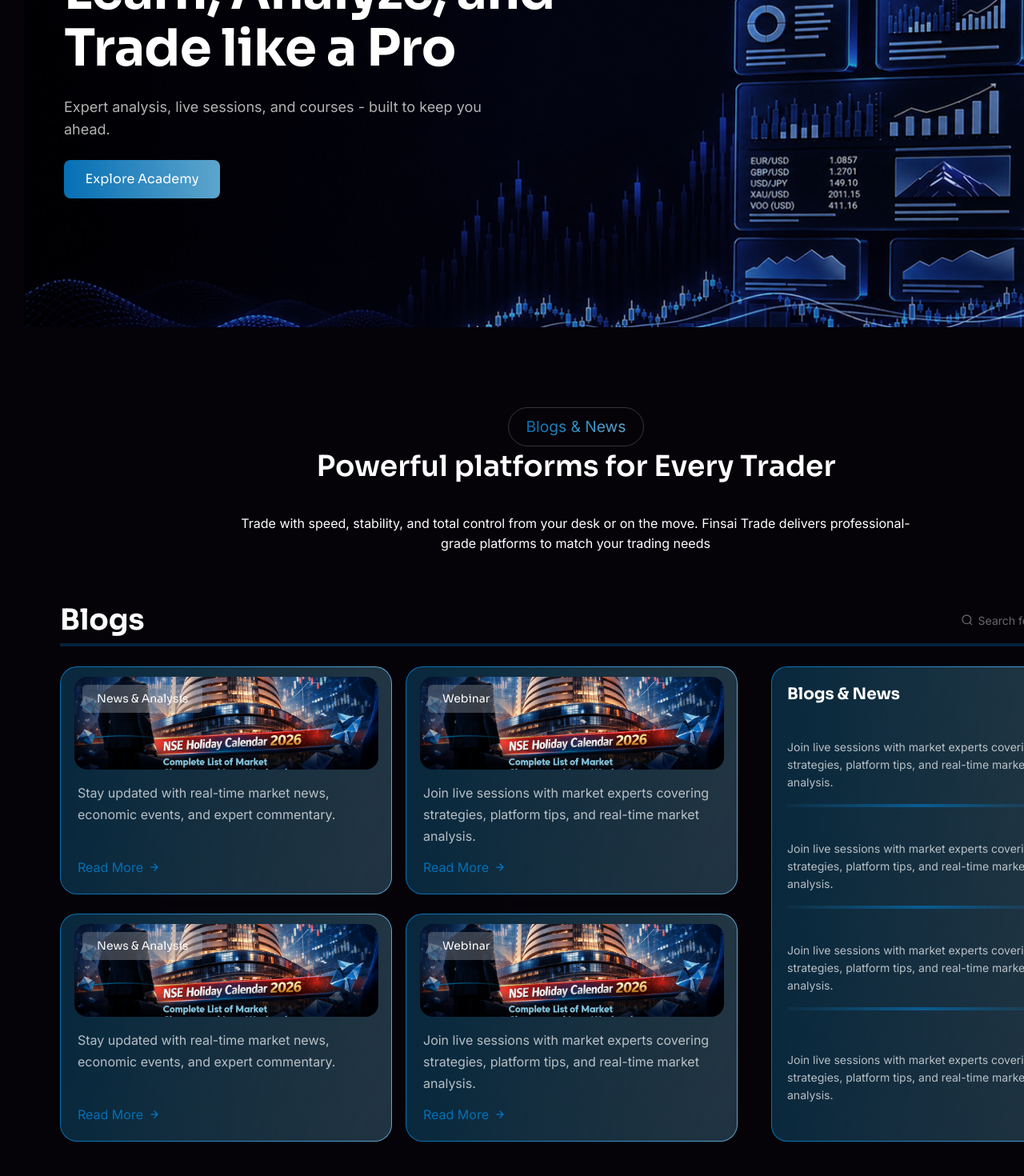
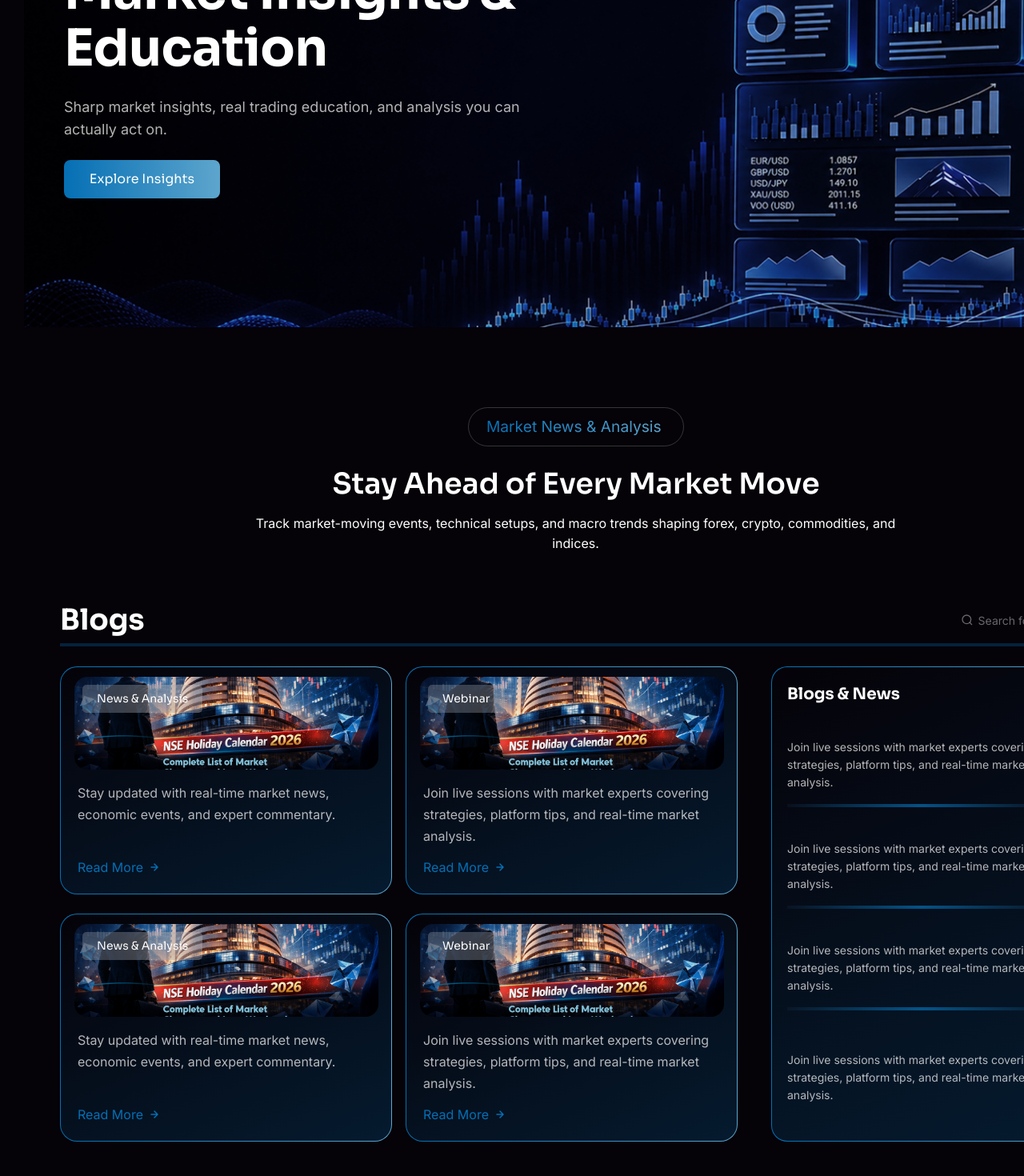
Before and after one commit to finsaitrade007/main-website, a Next.js app: page /blogs in a window 1280 px wide. Shown: the part 320-1790 px from the top of the page at 80% size. Built offline with nearby package versions, Linux system fonts and the light colour scheme; no server answers.

Commit message:
feat: fix blogs and news pages

```diff
--- a/src/components/BlogsHeroSection.tsx
+++ b/src/components/BlogsHeroSection.tsx
@@ -82,7 +82,7 @@ export default function IBHeroSection() {
           color: "#FFFFFF",
           margin: 0,
         }}>
-          Learn, Analyze, and<br />Trade like a Pro
+          Market Insights & Education
         </h1>
 
         {/* Description */}
@@ -92,10 +92,10 @@ export default function IBHeroSection() {
           fontSize: "18px",
           lineHeight: "155%",
           color: "rgba(255,255,255,0.7)",
-          maxWidth: "560px",
+          maxWidth: "590px",
           margin: 0,
         }}>
-          Expert analysis, live sessions, and courses - built to keep you ahead.
+          Sharp market insights, real trading education, and analysis you can actually act on.
         </p>
 
         {/* CTA */}
@@ -117,7 +117,7 @@ export default function IBHeroSection() {
           whiteSpace: "nowrap",
           boxSizing: "border-box",
         }}>
-          Explore Academy
+          Explore Insights
         </Link>
       </div>
     </section>
--- a/src/components/BlogsNewsSection.tsx
+++ b/src/components/BlogsNewsSection.tsx
@@ -3,7 +3,7 @@ import Image from "next/image";
 import { getBlogsPage } from "@/lib/strapi";
 
 const BORDER_GRADIENT = "linear-gradient(269.63deg, #7DB9D6 -35.69%, #056FB4 99.68%)";
-const CARD_INNER_BG = "linear-gradient(0deg, rgba(10,10,10,0.7), rgba(10,10,10,0.7)), linear-gradient(119.3deg, rgba(0,0,0,0) 23.34%, rgba(73,109,171,0.3) 96.36%)";
+const CARD_INNER_BG = "linear-gradient(157.26deg, #050208 -0.93%, #056FB4 444.35%)";
 
 const fallbackNewsCards = [
   { category: "News & Analysis", desc: "Stay updated with real-time market news, economic events, and expert commentary.", href: "/news" },
@@ -28,7 +28,6 @@ const cardPositions = [
 
 function ArticleCard({ category, desc, href, top, left }: { category: string; desc: string; href: string; top: string; left: string }) {
   return (
-    /* Gradient border wrapper */
     <div style={{
       position: "absolute",
       top,
@@ -36,16 +35,14 @@ function ArticleCard({ category, desc, href, top, left }: { category: string; de
       width: "415px",
       height: "285px",
       borderRadius: "21.32px",
-      background: BORDER_GRADIENT,
-      padding: "1px",
+      border: "1px solid transparent",
+      background: `${CARD_INNER_BG} padding-box, ${BORDER_GRADIENT} border-box`,
       boxSizing: "border-box",
+      overflow: "hidden",
     }}>
       <div style={{
         width: "100%",
         height: "100%",
-        borderRadius: "20.32px",
-        background: CARD_INNER_BG,
-        overflow: "hidden",
         position: "relative",
         boxSizing: "border-box",
       }}>
@@ -145,9 +142,9 @@ function SearchBar() {
 
 export default async function BlogsNewsSection() {
   const data = await getBlogsPage();
-  const badge       = data?.newsBadge       ?? "Blogs & News";
-  const title       = data?.newsTitle       ?? "Powerful platforms for Every Trader";
-  const description = data?.newsDescription ?? "Trade with speed, stability, and total control  from your desk or on the move. Finsai Trade delivers professional-grade platforms to match your trading needs";
+  const badge       = data?.newsBadge       ?? "Market News & Analysis ";
+  const title       = data?.newsTitle       ?? "Stay Ahead of Every Market Move";
+  const description = data?.newsDescription ?? "Track market-moving events, technical setups, and macro trends shaping forex, crypto, commodities, and indices.";
 
   const strapiCards = data?.newsArticles?.length
     ? data.newsArticles.map((a) => ({ category: a.title, desc: a.description ?? "", href: a.href ?? "#" }))
@@ -178,7 +175,7 @@ export default async function BlogsNewsSection() {
         {/* Title */}
         <h2 className="section-title" style={{
           position: "absolute",
-          top: "108px",
+          top: "130px",
           left: 0,
           right: 0,
           textAlign: "center",
@@ -250,15 +247,13 @@ export default async function BlogsNewsSection() {
           width: "390px",
           height: "594px",
           borderRadius: "20px",
-          background: BORDER_GRADIENT,
-          padding: "1px",
+          border: "1px solid transparent",
+          background: `${CARD_INNER_BG} padding-box, ${BORDER_GRADIENT} border-box`,
           boxSizing: "border-box",
         }}>
           <div style={{
             width: "100%",
             height: "100%",
-            borderRadius: "19px",
-            background: CARD_INNER_BG,
             paddingTop: "24px",
             paddingRight: "21px",
             paddingBottom: "16px",
```
